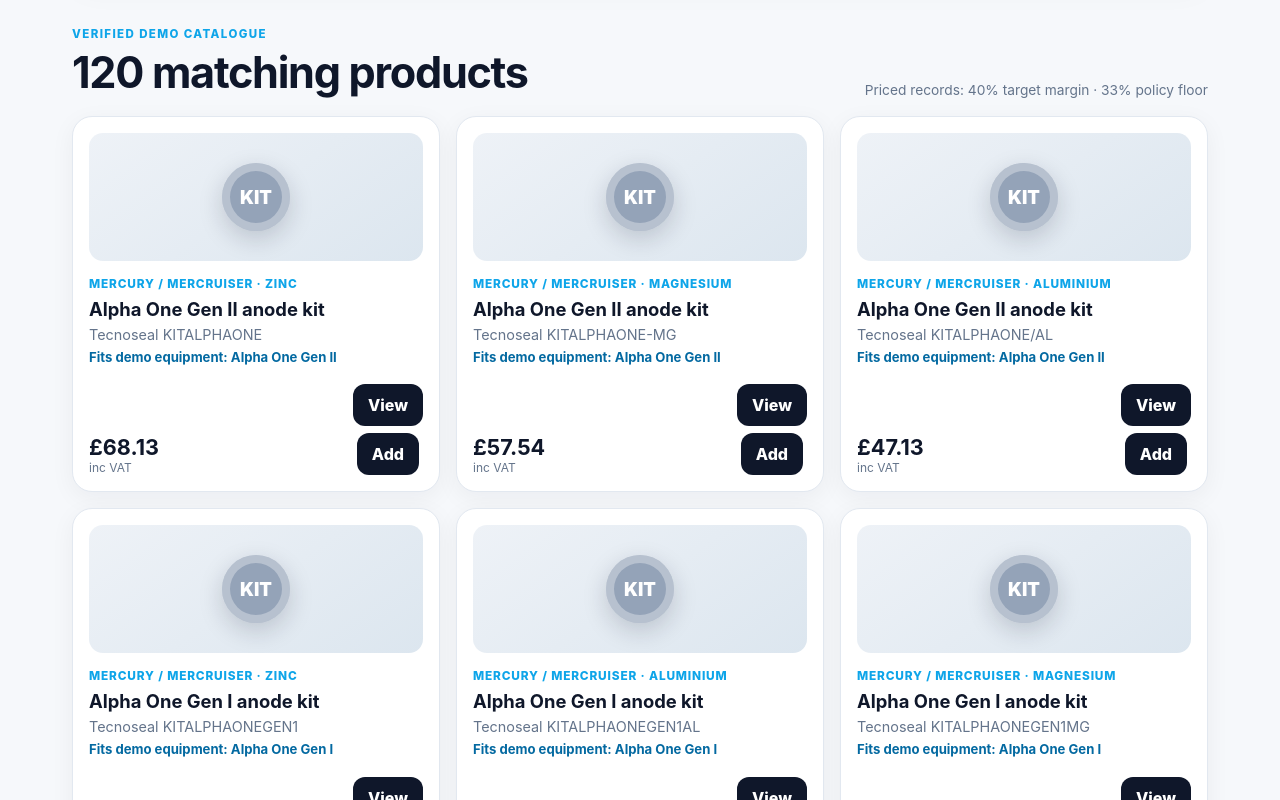
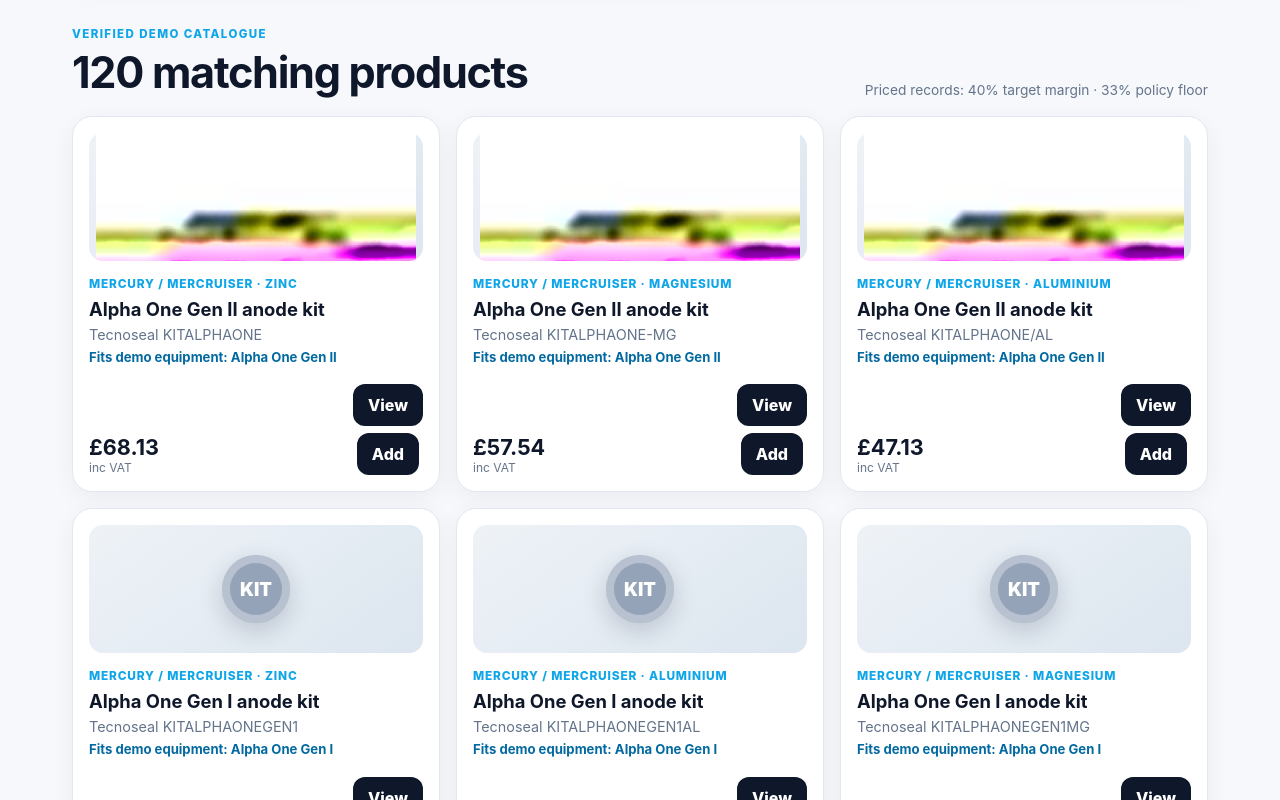
Before and after one commit to darrenpeake-glitch/anodefinder-demo, a React (Vite) app: page / in a window 1280 px wide. Shown: the part 1420-2220 px from the top of the page. Built offline with nearby package versions, Linux system fonts and the light colour scheme.

Commit message:
Render representative catalogue product imagery

```diff
--- a/src/App.jsx
+++ b/src/App.jsx
@@ -4,6 +4,7 @@
 import { buildSupplierEmail } from './data/supplierEmail.js'
 import MyBoat from './MyBoat.jsx'
 import SupplierEmailPanel from './SupplierEmailPanel.jsx'
+import ProductArt from './ProductArt.jsx'
 
 // Remove legacy demo records that have been replaced by canonical catalogue SKUs.
 const legacyProductSkus = new Set(['KITBRAVOI AL'])
@@ -300,7 +301,7 @@
               const kitCount = containingKits(product).length
               return (
                 <article className="product-card" key={product.sku}>
-                  <div className="product-art"><span>{product.kind === 'Engine anode kit' ? 'KIT' : product.material.slice(0,2).toUpperCase()}</span></div>
+                  <ProductArt product={product} />
                   <div className="product-meta">{product.applicationBrand} · {product.material}</div>
                   <h3>{product.use}</h3>
                   <div className="sku">Tecnoseal {product.sku}</div>
@@ -332,7 +333,7 @@
         <div className="overlay" onClick={() => setSelected(null)}>
           <div className="modal product-modal" onClick={(e) => e.stopPropagation()}>
             <button className="close" onClick={() => setSelected(null)}>×</button>
-            <div className="detail-art"><span>{selected.kind === 'Engine anode kit' ? 'KIT' : selected.material.slice(0,2).toUpperCase()}</span></div>
+            <ProductArt product={selected} detail />
             <div className="eyebrow">{selected.applicationBrand} · {selected.material}</div>
             <h2>{selected.use}</h2>
             <div className="detail-code">Tecnoseal {selected.sku}</div>
```
